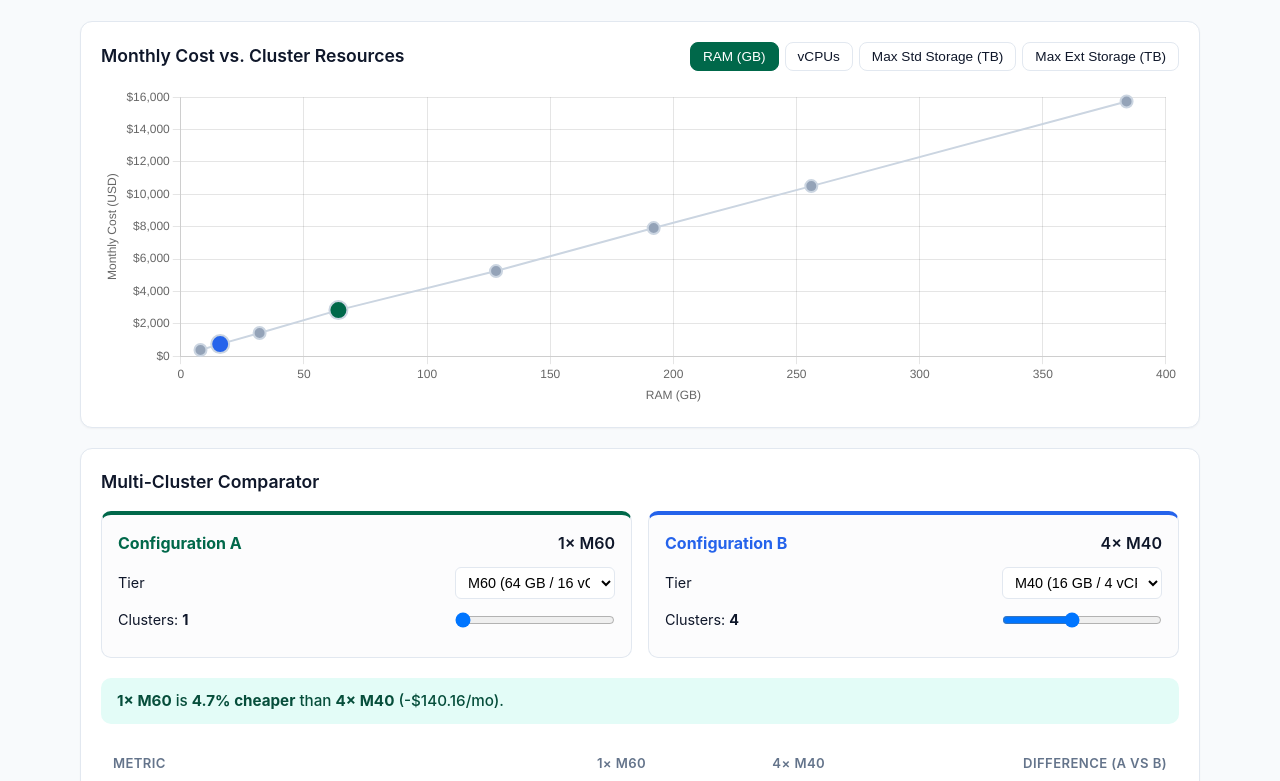
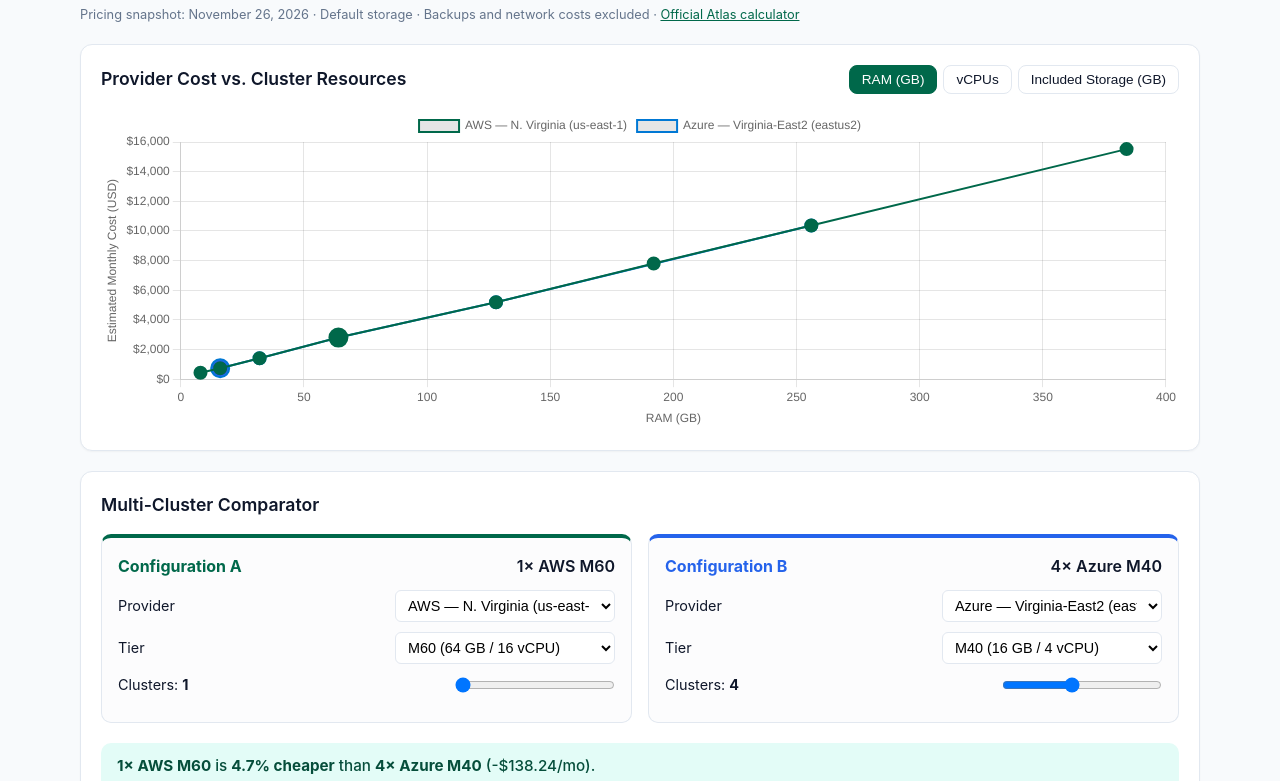
Before and after one commit to joaoderocha/atlas-pricing-calculator, a plain HTML site: page index.html in a window 1280 px wide. Shown: the part 81-862 px from the top of the page. Drawn offline with nearby package versions, Linux system fonts and the light colour scheme.

Commit message:
Add cloud provider pricing comparison

```diff
--- a/assets/app.js
+++ b/assets/app.js
@@ -1,60 +1,124 @@
-// Published AWS us-east-1 dedicated tier specs & pricing
-const TIERS = [
-  { tier: "M30",  ramGB: 8,   vcpu: 2,  defaultStorageGB: 40,   maxStdStorageTB: 0.5, maxExtStorageTB: 0.5, hourlyUSD: 0.54,  monthlyUSD: 387.62 },
-  { tier: "M40",  ramGB: 16,  vcpu: 4,  defaultStorageGB: 80,   maxStdStorageTB: 1,   maxExtStorageTB: 4,   hourlyUSD: 1.04,  monthlyUSD: 746.79 },
-  { tier: "M50",  ramGB: 32,  vcpu: 8,  defaultStorageGB: 160,  maxStdStorageTB: 4,   maxExtStorageTB: 8,   hourlyUSD: 2.00,  monthlyUSD: 1436.64 },
-  { tier: "M60",  ramGB: 64,  vcpu: 16, defaultStorageGB: 320,  maxStdStorageTB: 4,   maxExtStorageTB: 8,   hourlyUSD: 3.95,  monthlyUSD: 2847.00 },
-  { tier: "M80",  ramGB: 128, vcpu: 32, defaultStorageGB: 750,  maxStdStorageTB: 4,   maxExtStorageTB: 14,  hourlyUSD: 7.30,  monthlyUSD: 5258.19 },
-  { tier: "M140", ramGB: 192, vcpu: 48, defaultStorageGB: 1024, maxStdStorageTB: 4,   maxExtStorageTB: 14,  hourlyUSD: 10.99, monthlyUSD: 7914.65 },
-  { tier: "M200", ramGB: 256, vcpu: 64, defaultStorageGB: 1536, maxStdStorageTB: 4,   maxExtStorageTB: 14,  hourlyUSD: 14.59, monthlyUSD: 10507.62 },
-  { tier: "M300", ramGB: 384, vcpu: 96, defaultStorageGB: 2048, maxStdStorageTB: 4,   maxExtStorageTB: 14,  hourlyUSD: 21.85, monthlyUSD: 15735.15 }
-];
+// Atlas Pricing Calculator snapshot retrieved 2026-11-26.
+// Baselines: one standard three-node replica set, default storage, no backup or network cost.
+const PROVIDERS = {
+  aws: {
+    label: "AWS",
+    region: "N. Virginia (us-east-1)",
+    color: "#00684a",
+    tiers: [
+      { tier: "M30", instanceClass: "M30_GEN_2", ramGB: 8, vcpu: 2, defaultStorageGB: 40, monthlyUSD: 431.99 },
+      { tier: "M40", instanceClass: "M40", ramGB: 16, vcpu: 4, defaultStorageGB: 80, monthlyUSD: 736.56 },
+      { tier: "M50", instanceClass: "M50", ramGB: 32, vcpu: 8, defaultStorageGB: 160, monthlyUSD: 1416.96 },
+      { tier: "M60", instanceClass: "M60", ramGB: 64, vcpu: 16, defaultStorageGB: 320, monthlyUSD: 2808.00 },
+      { tier: "M80", instanceClass: "M80", ramGB: 128, vcpu: 32, defaultStorageGB: 750, monthlyUSD: 5186.16 },
+      { tier: "M140", instanceClass: "M140", ramGB: 192, vcpu: 48, defaultStorageGB: 1024, monthlyUSD: 7806.24 },
+      { tier: "M200", instanceClass: "M200", ramGB: 256, vcpu: 64, defaultStorageGB: 1536, monthlyUSD: 10363.68 },
+      { tier: "M300", instanceClass: "M300", ramGB: 384, vcpu: 96, defaultStorageGB: 2048, monthlyUSD: 15519.60 }
+    ]
+  },
+  gcp: {
+    label: "Google Cloud",
+    region: "Iowa (us-central1)",
+    color: "#4285f4",
+    tiers: [
+      { tier: "M40", instanceClass: "M40", ramGB: 16, vcpu: 4, defaultStorageGB: 80, monthlyUSD: 736.56 },
+      { tier: "M50", instanceClass: "M50", ramGB: 32, vcpu: 8, defaultStorageGB: 160, monthlyUSD: 1416.96 },
+      { tier: "M60", instanceClass: "M60", ramGB: 64, vcpu: 16, defaultStorageGB: 320, monthlyUSD: 2808.00 },
+      { tier: "M80", instanceClass: "M80", ramGB: 128, vcpu: 32, defaultStorageGB: 750, monthlyUSD: 5186.16 },
+      { tier: "M140", instanceClass: "M140", ramGB: 192, vcpu: 48, defaultStorageGB: 1024, monthlyUSD: 7806.24 },
+      { tier: "M200", instanceClass: "M200", ramGB: 256, vcpu: 64, defaultStorageGB: 1536, monthlyUSD: 10363.68 },
+      { tier: "M300", instanceClass: "M300", ramGB: 360, vcpu: 96, defaultStorageGB: 2048, monthlyUSD: 15519.60 }
+    ]
+  },
+  azure: {
+    label: "Azure",
+    region: "Virginia-East2 (eastus2)",
+    color: "#0078d4",
+    tiers: [
+      { tier: "M40", instanceClass: "M40", ramGB: 16, vcpu: 4, defaultStorageGB: 64, monthlyUSD: 736.56 },
+      { tier: "M50", instanceClass: "M50", ramGB: 32, vcpu: 8, defaultStorageGB: 128, monthlyUSD: 1416.96 },
+      { tier: "M60", instanceClass: "M60", ramGB: 64, vcpu: 16, defaultStorageGB: 128, monthlyUSD: 2808.00 },
+      { tier: "M80", instanceClass: "M80", ramGB: 128, vcpu: 32, defaultStorageGB: 256, monthlyUSD: 5186.16 },
+      { tier: "M200", instanceClass: "M200", ramGB: 256, vcpu: 64, defaultStorageGB: 256, monthlyUSD: 10363.68 }
+    ]
+  }
+};
 
 const METRIC_LABELS = {
   ramGB: "RAM (GB)",
   vcpu: "vCPUs",
-  maxStdStorageTB: "Max Standard Storage (TB)",
-  maxExtStorageTB: "Max Extended Storage (TB)"
+  defaultStorageGB: "Included Storage (GB)"
 };
 
 const state = {
   metric: "ramGB",
+  providerA: "aws",
   tierA: "M60",
   countA: 1,
+  providerB: "azure",
   tierB: "M40",
   countB: 4
 };
 
-const tierMap = Object.fromEntries(TIERS.map(t => [t.tier, t]));
+const providerASelect = document.getElementById("providerA");
+const providerBSelect = document.getElementById("providerB");
+const tierASelect = document.getElementById("tierA");
+const tierBSelect = document.getElementById("tierB");
 
-// Populate dropdowns
-const selA = document.getElementById("tierA");
-const selB = document.getElementById("tierB");
-TIERS.forEach(t => {
-  const label = `${t.tier} (${t.ramGB} GB / ${t.vcpu} vCPU)`;
-  selA.add(new Option(label, t.tier));
-  selB.add(new Option(label, t.tier));
+function populateProviderSelect(select, selectedProvider) {
+  Object.entries(PROVIDERS).forEach(([key, provider]) => {
+    select.add(new Option(`${provider.label} — ${provider.region}`, key));
+  });
+  select.value = selectedProvider;
+}
+
+function populateTierSelect(select, providerKey, selectedTier) {
+  const tiers = PROVIDERS[providerKey].tiers;
+  select.replaceChildren();
+
+  tiers.forEach(tier => {
+    const classLabel = tier.instanceClass === tier.tier ? tier.tier : `${tier.tier} Gen2`;
+    select.add(new Option(`${classLabel} (${tier.ramGB} GB / ${tier.vcpu} vCPU)`, tier.tier));
+  });
+
+  const nextTier = tiers.some(tier => tier.tier === selectedTier)
+    ? selectedTier
+    : tiers.find(tier => tier.tier === "M60")?.tier ?? tiers[0].tier;
+
+  select.value = nextTier;
+  return nextTier;
+}
+
+populateProviderSelect(providerASelect, state.providerA);
+populateProviderSelect(providerBSelect, state.providerB);
+state.tierA = populateTierSelect(tierASelect, state.providerA, state.tierA);
+state.tierB = populateTierSelect(tierBSelect, state.providerB, state.tierB);
+
+const fmtUSD = value => "$" + value.toLocaleString("en-US", {
+  minimumFractionDigits: 2,
+  maximumFractionDigits: 2
 });
-selA.value = state.tierA;
-selB.value = state.tierB;
+const fmtNum = (value, suffix = "") => `${Number(value.toFixed(2)).toLocaleString("en-US")}${suffix}`;
 
-// Formatting helpers
-const fmtUSD = n => "$" + n.toLocaleString("en-US", { minimumFractionDigits: 2, maximumFractionDigits: 2 });
-const fmtNum = (n, suffix = "") => `${Number(n.toFixed(2)).toLocaleString("en-US")}${suffix}`;
+function findTier(providerKey, tierName) {
+  return PROVIDERS[providerKey].tiers.find(tier => tier.tier === tierName);
+}
 
-function calcTotals(tierName, count) {
-  const t = tierMap[tierName];
+function calcTotals(providerKey, tierName, count) {
+  const tier = findTier(providerKey, tierName);
   return {
-    monthly: t.monthlyUSD * count,
-    hourly: t.hourlyUSD * count,
-    ram: t.ramGB * count,
-    vcpu: t.vcpu * count,
-    stdTB: t.maxStdStorageTB * count,
-    extTB: t.maxExtStorageTB * count
+    monthly: tier.monthlyUSD * count,
+    hourly: (tier.monthlyUSD / 720) * count,
+    ram: tier.ramGB * count,
+    vcpu: tier.vcpu * count,
+    storageGB: tier.defaultStorageGB * count
   };
 }
 
-// Initialize Top Chart (Scatter: Resource vs Monthly Cost)
+function configurationName(providerKey, tierName, count) {
+  return `${count}× ${PROVIDERS[providerKey].label} ${tierName}`;
+}
+
 const tierChart = new Chart(document.getElementById("tierChart"), {
   type: "scatter",
   data: { datasets: [] },
@@ -62,15 +126,15 @@ const tierChart = new Chart(document.getElementById("tierChart"), {
     responsive: true,
     maintainAspectRatio: false,
     plugins: {
-      legend: { display: false },
+      legend: { position: "top" },
       tooltip: {
         callbacks: {
-          label: ctx => {
-            const t = ctx.raw.meta;
+          label: context => {
+            const tier = context.raw.meta;
             return [
-              `${t.tier} — ${fmtUSD(t.monthlyUSD)}/mo (${fmtUSD(t.hourlyUSD)}/hr)`,
-              `RAM: ${t.ramGB} GB | vCPUs: ${t.vcpu}`,
-              `Storage: ${t.defaultStorageGB} GB def | ${t.maxStdStorageTB} TB std | ${t.maxExtStorageTB} TB ext`
+              `${tier.providerLabel} ${tier.tier} — ${fmtUSD(tier.monthlyUSD)}/mo (${fmtUSD(tier.monthlyUSD / 720)}/hr)`,
+              `RAM: ${tier.ramGB} GB | vCPUs: ${tier.vcpu}`,
+              `Included storage: ${tier.defaultStorageGB} GB | ${tier.region}`
             ];
           }
         }
@@ -79,18 +143,17 @@ const tierChart = new Chart(document.getElementById("tierChart"), {
     scales: {
       x: { title: { display: true, text: METRIC_LABELS[state.metric] } },
       y: {
-        title: { display: true, text: "Monthly Cost (USD)" },
-        ticks: { callback: v => "$" + v.toLocaleString() }
+        title: { display: true, text: "Estimated Monthly Cost (USD)" },
+        ticks: { callback: value => "$" + value.toLocaleString() }
       }
     }
   }
 });
 
-// Initialize Bottom Chart (Grouped Bar Comparison)
 const compareChart = new Chart(document.getElementById("compareChart"), {
   type: "bar",
   data: {
-    labels: ["Monthly Cost ($100s)", "Total RAM (GB)", "Total vCPUs", "Max Std Storage (TB)", "Max Ext Storage (TB)"],
+    labels: ["Monthly Cost ($100s)", "Total RAM (GB)", "Total vCPUs", "Included Storage (GB)"],
     datasets: [
       { label: "Config A", data: [], backgroundColor: "#00684a", borderRadius: 6 },
       { label: "Config B", data: [], backgroundColor: "#2563eb", borderRadius: 6 }
@@ -99,22 +162,42 @@ const compareChart = new Chart(document.getElementById("compareChart"), {
   options: {
     responsive: true,
     maintainAspectRatio: false,
-    plugins: {
-      legend: { position: "top" }
-    },
-    scales: {
-      y: { beginAtZero: true }
-    }
+    plugins: { legend: { position: "top" } },
+    scales: { y: { beginAtZero: true } }
   }
 });
 
+function buildTierDataset(providerKey) {
+  const provider = PROVIDERS[providerKey];
+  const selectedA = state.providerA === providerKey ? state.tierA : null;
+  const selectedB = state.providerB === providerKey ? state.tierB : null;
+
+  return {
+    label: `${provider.label} — ${provider.region}`,
+    data: provider.tiers.map(tier => ({
+      x: tier[state.metric],
+      y: tier.monthlyUSD,
+      meta: { ...tier, providerLabel: provider.label, region: provider.region }
+    })),
+    pointRadius: provider.tiers.map(tier => selectedA === tier.tier || selectedB === tier.tier ? 9 : 6),
+    pointBackgroundColor: provider.tiers.map(tier => {
+      if (selectedA === tier.tier && selectedB === tier.tier) return "#7c3aed";
+      if (selectedA === tier.tier) return "#00684a";
+      if (selectedB === tier.tier) return "#2563eb";
+      return provider.color;
+    }),
+    showLine: true,
+    borderColor: provider.color,
+    borderWidth: 2
+  };
+}
+
 function render() {
-  const a = calcTotals(state.tierA, state.countA);
-  const b = calcTotals(state.tierB, state.countB);
-  const nameA = `${state.countA}× ${state.tierA}`;
-  const nameB = `${state.countB}× ${state.tierB}`;
+  const a = calcTotals(state.providerA, state.tierA, state.countA);
+  const b = calcTotals(state.providerB, state.tierB, state.countB);
+  const nameA = configurationName(state.providerA, state.tierA, state.countA);
+  const nameB = configurationName(state.providerB, state.tierB, state.countB);
 
-  // Labels
   document.getElementById("labelA").textContent = nameA;
   document.getElementById("labelB").textContent = nameB;
   document.getElementById("countAVal").textContent = state.countA;
@@ -122,74 +205,66 @@ function render() {
   document.getElementById("thA").textContent = nameA;
   document.getElementById("thB").textContent = nameB;
 
-  // Cost delta banner
   const costDiff = a.monthly - b.monthly;
-  const pct = ((costDiff / b.monthly) * 100).toFixed(1);
+  const percentage = ((costDiff / b.monthly) * 100).toFixed(1);
   const direction = costDiff < 0 ? "cheaper" : costDiff > 0 ? "more expensive" : "the exact same cost";
-  document.getElementById("deltaBanner").innerHTML =
-    costDiff === 0
-      ? `<strong>${nameA}</strong> and <strong>${nameB}</strong> cost the same (${fmtUSD(a.monthly)}/mo).`
-      : `<strong>${nameA}</strong> is <strong>${Math.abs(pct)}% ${direction}</strong> than <strong>${nameB}</strong> (${costDiff > 0 ? "+" : "-"}${fmtUSD(Math.abs(costDiff))}/mo).`;
+  document.getElementById("deltaBanner").innerHTML = costDiff === 0
+    ? `<strong>${nameA}</strong> and <strong>${nameB}</strong> cost the same (${fmtUSD(a.monthly)}/mo).`
+    : `<strong>${nameA}</strong> is <strong>${Math.abs(percentage)}% ${direction}</strong> than <strong>${nameB}</strong> (${costDiff > 0 ? "+" : "-"}${fmtUSD(Math.abs(costDiff))}/mo).`;
 
-  // Summary table
   const rows = [
-    ["Monthly Cost", fmtUSD(a.monthly), fmtUSD(b.monthly), costDiff, v => (v > 0 ? "+" : "-") + fmtUSD(Math.abs(v)), true],
-    ["Hourly Cost", fmtUSD(a.hourly), fmtUSD(b.hourly), a.hourly - b.hourly, v => (v > 0 ? "+" : "-") + fmtUSD(Math.abs(v)), true],
-    ["Total RAM", fmtNum(a.ram, " GB"), fmtNum(b.ram, " GB"), a.ram - b.ram, v => (v > 0 ? "+" : "") + fmtNum(v, " GB"), false],
-    ["Total vCPUs", fmtNum(a.vcpu), fmtNum(b.vcpu), a.vcpu - b.vcpu, v => (v > 0 ? "+" : "") + fmtNum(v), false],
-    ["Max Standard Storage", fmtNum(a.stdTB, " TB"), fmtNum(b.stdTB, " TB"), a.stdTB - b.stdTB, v => (v > 0 ? "+" : "") + fmtNum(v, " TB"), false],
-    ["Max Extended Storage", fmtNum(a.extTB, " TB"), fmtNum(b.extTB, " TB"), a.extTB - b.extTB, v => (v > 0 ? "+" : "") + fmtNum(v, " TB"), false]
+    ["Estimated Monthly Cost", fmtUSD(a.monthly), fmtUSD(b.monthly), costDiff, value => (value > 0 ? "+" : "-") + fmtUSD(Math.abs(value)), true],
+    ["Estimated Hourly Cost", fmtUSD(a.hourly), fmtUSD(b.hourly), a.hourly - b.hourly, value => (value > 0 ? "+" : "-") + fmtUSD(Math.abs(value)), true],
+    ["Total RAM", fmtNum(a.ram, " GB"), fmtNum(b.ram, " GB"), a.ram - b.ram, value => (value > 0 ? "+" : "") + fmtNum(value, " GB"), false],
+    ["Total vCPUs", fmtNum(a.vcpu), fmtNum(b.vcpu), a.vcpu - b.vcpu, value => (value > 0 ? "+" : "") + fmtNum(value), false],
+    ["Included Storage", fmtNum(a.storageGB, " GB"), fmtNum(b.storageGB, " GB"), a.storageGB - b.storageGB, value => (value > 0 ? "+" : "") + fmtNum(value, " GB"), false]
   ];
 
-  document.getElementById("summaryBody").innerHTML = rows.map(([label, valA, valB, diff, fmtDiff, isCost]) => {
-    let cls = "";
-    if (diff !== 0) cls = isCost ? (diff > 0 ? "pos" : "neg") : (diff > 0 ? "neg" : "pos");
+  document.getElementById("summaryBody").innerHTML = rows.map(([label, valueA, valueB, difference, formatDifference, isCost]) => {
+    let className = "";
+    if (difference !== 0) className = isCost ? (difference > 0 ? "pos" : "neg") : (difference > 0 ? "neg" : "pos");
     return `
       <tr>
         <td>${label}</td>
-        <td>${valA}</td>
-        <td>${valB}</td>
-        <td class="${cls}">${diff === 0 ? "Same" : fmtDiff(diff)}</td>
+        <td>${valueA}</td>
+        <td>${valueB}</td>
+        <td class="${className}">${difference === 0 ? "Same" : formatDifference(difference)}</td>
       </tr>`;
   }).join("");
 
-  // Update Top Chart
-  tierChart.data.datasets = [{
-    data: TIERS.map(t => ({ x: t[state.metric], y: t.monthlyUSD, meta: t })),
-    pointRadius: TIERS.map(t => (t.tier === state.tierA || t.tier === state.tierB) ? 9 : 6),
-    pointBackgroundColor: TIERS.map(t => {
-      if (t.tier === state.tierA && t.tier === state.tierB) return "#7c3aed";
-      if (t.tier === state.tierA) return "#00684a";
-      if (t.tier === state.tierB) return "#2563eb";
-      return "#94a3b8";
-    }),
-    showLine: true,
-    borderColor: "#cbd5e1",
-    borderWidth: 2
-  }];
+  const selectedProviders = [...new Set([state.providerA, state.providerB])];
+  tierChart.data.datasets = selectedProviders.map(buildTierDataset);
   tierChart.options.scales.x.title.text = METRIC_LABELS[state.metric];
   tierChart.update();
 
-  // Update Bottom Chart
   compareChart.data.datasets[0].label = nameA;
   compareChart.data.datasets[1].label = nameB;
-  compareChart.data.datasets[0].data = [+(a.monthly / 100).toFixed(2), a.ram, a.vcpu, a.stdTB, a.extTB];
-  compareChart.data.datasets[1].data = [+(b.monthly / 100).toFixed(2), b.ram, b.vcpu, b.stdTB, b.extTB];
+  compareChart.data.datasets[0].data = [+(a.monthly / 100).toFixed(2), a.ram, a.vcpu, a.storageGB];
+  compareChart.data.datasets[1].data = [+(b.monthly / 100).toFixed(2), b.ram, b.vcpu, b.storageGB];
   compareChart.update();
 }
 
-// Event listeners
-document.getElementById("metricButtons").addEventListener("click", e => {
-  if (e.target.tagName !== "BUTTON") return;
-  document.querySelectorAll("#metricButtons button").forEach(b => b.classList.remove("active"));
-  e.target.classList.add("active");
-  state.metric = e.target.dataset.metric;
+document.getElementById("metricButtons").addEventListener("click", event => {
+  if (event.target.tagName !== "BUTTON") return;
+  document.querySelectorAll("#metricButtons button").forEach(button => button.classList.remove("active"));
+  event.target.classList.add("active");
+  state.metric = event.target.dataset.metric;
   render();
 });
 
-selA.addEventListener("change", e => { state.tierA = e.target.value; render(); });
-selB.addEventListener("change", e => { state.tierB = e.target.value; render(); });
-document.getElementById("countA").addEventListener("input", e => { state.countA = +e.target.value; render(); });
-document.getElementById("countB").addEventListener("input", e => { state.countB = +e.target.value; render(); });
+providerASelect.addEventListener("change", event => {
+  state.providerA = event.target.value;
+  state.tierA = populateTierSelect(tierASelect, state.providerA, state.tierA);
+  render();
+});
+providerBSelect.addEventListener("change", event => {
+  state.providerB = event.target.value;
+  state.tierB = populateTierSelect(tierBSelect, state.providerB, state.tierB);
+  render();
+});
+tierASelect.addEventListener("change", event => { state.tierA = event.target.value; render(); });
+tierBSelect.addEventListener("change", event => { state.tierB = event.target.value; render(); });
+document.getElementById("countA").addEventListener("input", event => { state.countA = +event.target.value; render(); });
+document.getElementById("countB").addEventListener("input", event => { state.countB = +event.target.value; render(); });
 
 render();
--- a/assets/styles.css
+++ b/assets/styles.css
@@ -36,6 +36,15 @@ header h1 {
 header p {
   color: var(--muted);
   font-size: 0.9rem;
+}
+
+header .pricing-meta {
+  margin-top: 4px;
+  font-size: 0.8rem;
+}
+
+.pricing-meta a {
+  color: var(--green);
 }
 
 .card {
@@ -127,12 +136,12 @@ header p {
   font-size: 0.9rem;
 }
 
-.field select,
 .field input[type="range"] {
   width: 160px;
 }
 
 .field select {
+  width: min(220px, 65%);
   padding: 6px 8px;
   border-radius: 6px;
   border: 1px solid var(--border);
@@ -201,7 +210,6 @@ header p {
     grid-template-columns: 1fr;
   }
 
-  .field select,
   .field input[type="range"] {
     width: 140px;
   }
--- a/index.html
+++ b/index.html
@@ -12,18 +12,18 @@
   <main class="container">
     <header>
       <h1>MongoDB Atlas Tier & Multi-Cluster Calculator</h1>
-      <p>Estimated AWS us-east-1 dedicated replica set baselines (M30–M300). Verify current Atlas pricing before making purchasing decisions.</p>
+      <p>Compare dedicated Atlas replica set baselines across AWS, Google Cloud, and Azure.</p>
+      <p class="pricing-meta">Pricing snapshot: November 26, 2026 · Default storage · Backups and network costs excluded · <a href="https://www.mongodb.com/pricing/calculator" target="_blank" rel="noreferrer">Official Atlas calculator</a></p>
     </header>
 
     <!-- Resource vs Price Chart -->
     <section class="card">
       <div class="card-header">
-        <h2>Monthly Cost vs. Cluster Resources</h2>
+        <h2>Provider Cost vs. Cluster Resources</h2>
         <div class="btn-group" id="metricButtons">
           <button type="button" class="active" data-metric="ramGB">RAM (GB)</button>
           <button type="button" data-metric="vcpu">vCPUs</button>
-          <button type="button" data-metric="maxStdStorageTB">Max Std Storage (TB)</button>
-          <button type="button" data-metric="maxExtStorageTB">Max Ext Storage (TB)</button>
+          <button type="button" data-metric="defaultStorageGB">Included Storage (GB)</button>
         </div>
       </div>
       <div class="chart-wrap">
@@ -44,6 +44,10 @@
             <span id="labelA">1× M60</span>
           </div>
           <div class="field">
+            <label for="providerA">Provider</label>
+            <select id="providerA"></select>
+          </div>
+          <div class="field">
             <label for="tierA">Tier</label>
             <select id="tierA"></select>
           </div>
@@ -57,6 +61,10 @@
           <div class="config-title">
             <span class="tag-b">Configuration B</span>
             <span id="labelB">4× M40</span>
+          </div>
+          <div class="field">
+            <label for="providerB">Provider</label>
+            <select id="providerB"></select>
           </div>
           <div class="field">
             <label for="tierB">Tier</label>
```
Also changed, not shown: 2 other files.
